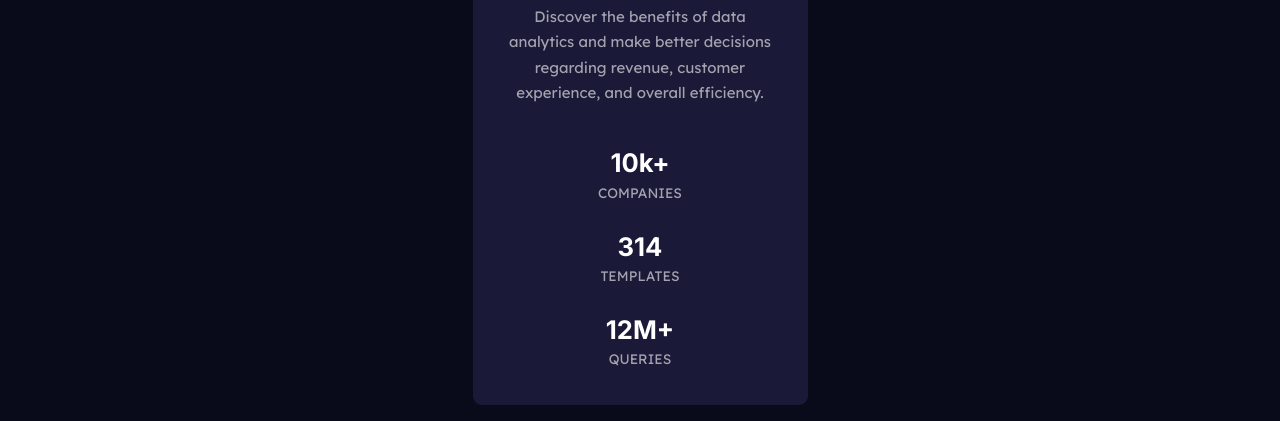
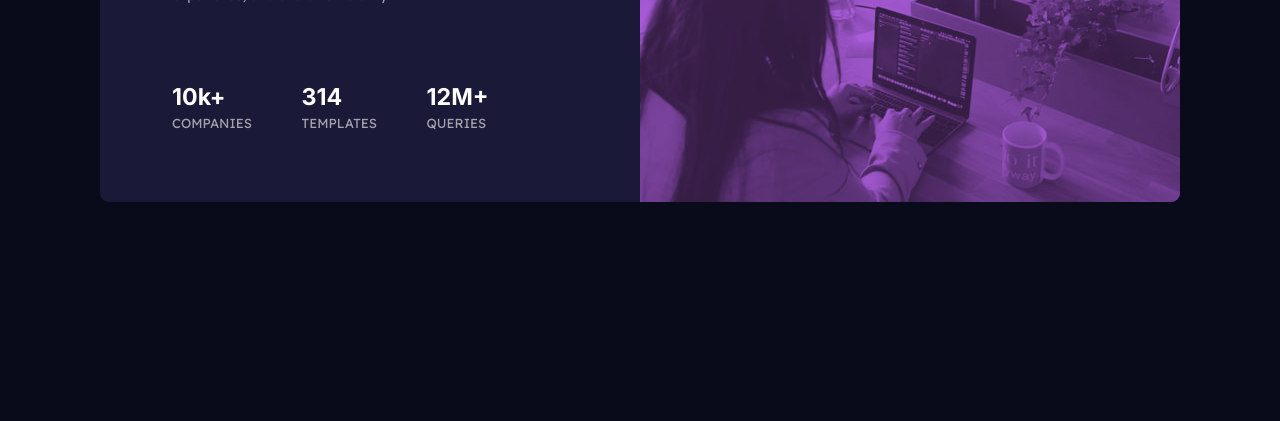
Before and after one commit to MarcosFarias21/Stats-Preview-Card-Component, a website: page index.html in a window 1280 px wide. Shown: the part 421-842 px from the top of the page. After the commit the page ends 800 px from the top, so only its background shows below. Drawn offline with Linux system fonts and the light colour scheme.

Commit message:
Desktop approach finished.

```diff
--- a/app/sass/interface/_width-bp.scss
+++ b/app/sass/interface/_width-bp.scss
@@ -1,7 +1,60 @@
-@media (min-width: 64em) {
+@use "../util/mixins" as mxn;
+
+@include mxn.breakpoint-up(64em) {
 	.card {
+		display: flex;
+		flex-direction: row-reverse;
 		width: 67.5rem;
 		height: 27.875rem;
 		margin: 0;
+
+		.overlay {
+			height: 100%;
+		}
+
+		.overlay::before {
+			background-image: url("/assets/image-header-desktop.jpg");
+		}
+
+		.info {
+			height: 100%;
+			text-align: start;
+
+			h1 {
+				font-size: 2.1rem;
+				margin: 0;
+				margin-top: 4.8rem;
+				margin-left: 4.5rem;
+			}
+
+			p {
+				margin: 0;
+				margin-top: 1.5rem;
+				margin-left: 4.5rem;
+				font-size: 0.827rem;
+			}
+
+			ul {
+				display: flex;
+				flex-wrap: wrap;
+				margin: 0;
+				margin-top: 5rem;
+				margin-left: 4.5rem;
+				line-height: 1;
+
+				li {
+					font-size: 1.45rem;
+				}
+
+				li:not(:last-child) {
+					padding-bottom: 0;
+					margin-right: 3.1rem;
+				}
+
+				.below-names {
+					font-size: 0.82rem;
+				}
+			}
+		}
 	}
 }
--- a/app/sass/main.scss
+++ b/app/sass/main.scss
@@ -1,17 +1,4 @@
-@use "./interface/forward-bp";
 @use "./core/forward-core";
 @use "./layout/forward-lyt";
 @use "./util/forward-util";
-
-@use "./util/mixins" as mxn;
-.hide-for-mobile {
-	@include mxn.breakpoint-down(63.9375em) {
-		display: none;
-	}
-}
-
-.hide-for-desktop {
-	@include mxn.breakpoint-up(64em) {
-		display: none;
-	}
-}
+@use "./interface/forward-ui";
--- a/index.html
+++ b/index.html
@@ -18,9 +18,11 @@
   <div class="card">
     <div class="overlay"></div>
     <div class="info">
-      <h1>Get <span class="insights">insights</span> that<br> help your business<br> grow.</h1>
-      <p>Discover the benefits of data<br> analytics and make better decisions<br> regarding revenue, customer<br>
-        experience, and overall efficiency.</p>
+      <h1>Get <span class="insights">insights</span> that<br class="hide-for-desktop">
+        help<br class="hide-for-mobile"> your business<br class="hide-for-desktop"> grow.</h1>
+      <p>Discover the benefits of data<br class="hide-for-desktop">
+        analytics and make<br class="hide-for-mobile"> better decisions<br class="hide-for-desktop">
+        regarding revenue, customer<br> experience, and overall efficiency.</p>
       <ul>
         <li>10k+<br><span class="below-names">companies</span></li>
         <li>314<br><span class="below-names">templates</span></li>
```
Also changed, not shown: app/sass/interface/_forward-ui.scss (renamed from app/sass/interface/_forward-bp.scss), dist/main.css, 1 other file.
